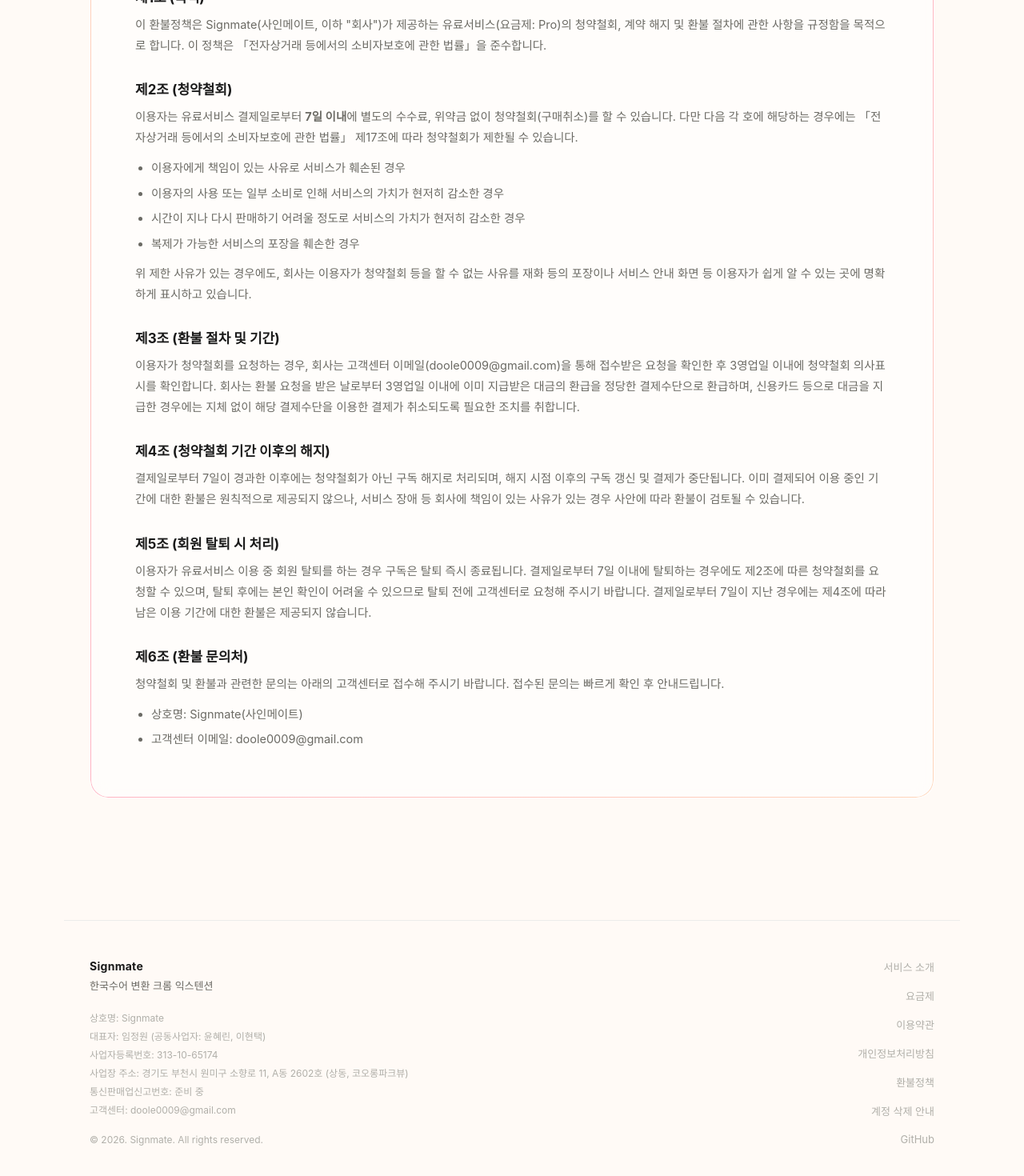
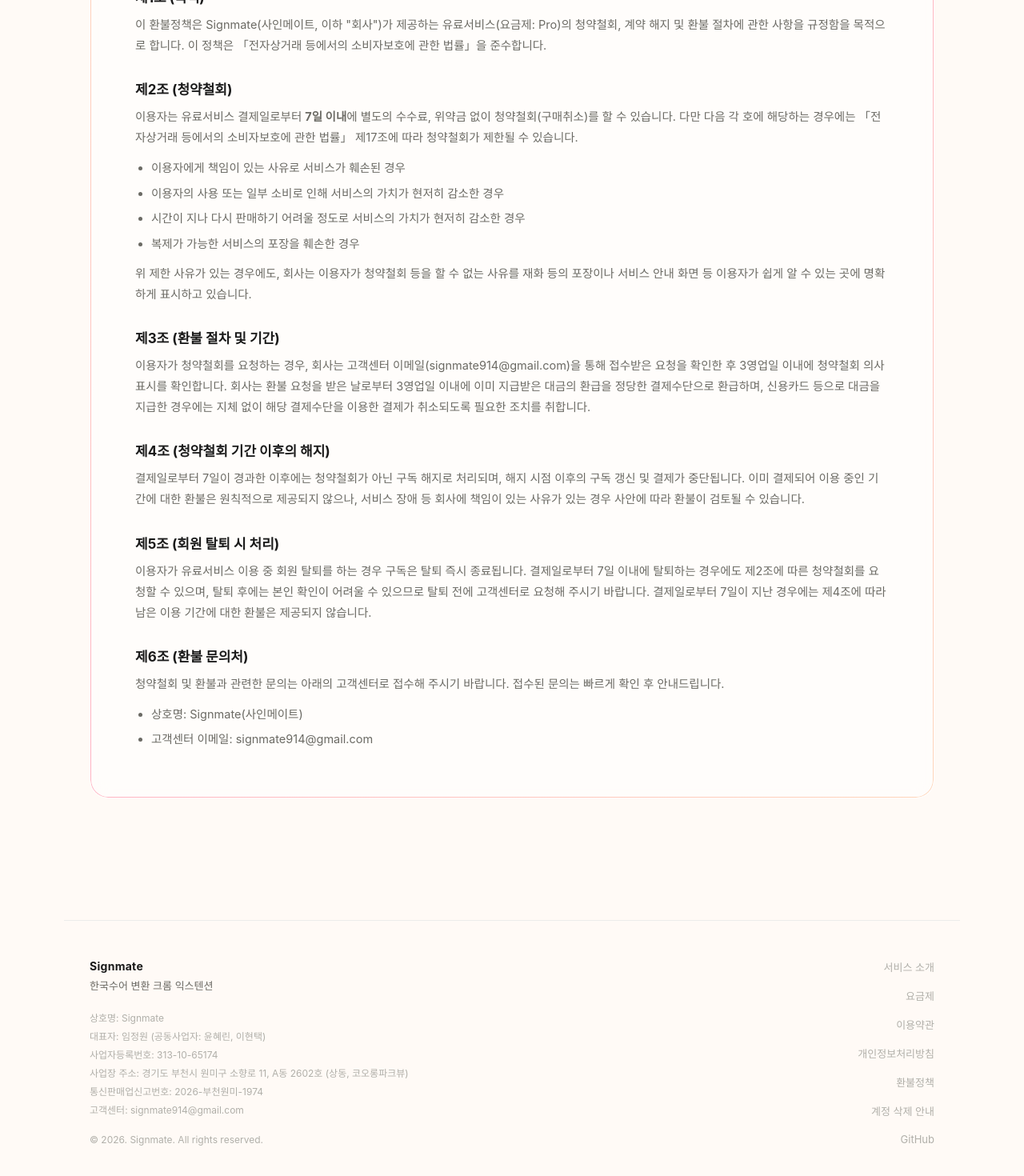
Before and after one commit to sign-mate/WEBSITE, a React (Vite) app: page /refund-policy in a window 1280 px wide. Shown: the part 340-1810 px from the top of the page at 80% size. Built offline with nearby package versions, Linux system fonts and the light colour scheme; no server answers; a web font is replaced by a local one.

Commit message:
Change some details

```diff
--- a/src/components/Footer.tsx
+++ b/src/components/Footer.tsx
@@ -15,8 +15,8 @@
             <p>대표자: 임정원 (공동사업자: 윤혜린, 이현택)</p>
             <p>사업자등록번호: 313-10-65174</p>
             <p>사업장 주소: 경기도 부천시 원미구 소향로 11, A동 2602호 (상동, 코오롱파크뷰)</p>
-            <p>통신판매업신고번호: 준비 중</p>
-            <p>고객센터: doole0009@gmail.com</p>
+            <p>통신판매업신고번호: 2026-부천원미-1974</p>
+            <p>고객센터: signmate914@gmail.com</p>
           </div>
           <div className="footer-credit">© 2026. Signmate. All rights reserved.</div>
         </div>
--- a/src/pages/AccountDeletionPage.tsx
+++ b/src/pages/AccountDeletionPage.tsx
@@ -19,7 +19,7 @@
 
       <h2>2. 로그인할 수 없는 경우</h2>
       <p>
-        가입한 이메일 주소 또는 이름과 전화번호를 적어 고객센터 이메일 doole0009@gmail.com 으로
+        가입한 이메일 주소 또는 이름과 전화번호를 적어 고객센터 이메일 signmate914@gmail.com 으로
         삭제를 요청해 주세요. 본인 확인 후 지체 없이 처리합니다.
       </p>
 
--- a/src/pages/PrivacyPage.tsx
+++ b/src/pages/PrivacyPage.tsx
@@ -98,7 +98,7 @@
       </p>
       <ul>
         <li>성명: 임정원</li>
-        <li>이메일: doole0009@gmail.com</li>
+        <li>이메일: signmate914@gmail.com</li>
       </ul>
 
       <h2>9. 크롬 확장 프로그램에서의 정보 처리</h2>
--- a/src/pages/RefundPolicyPage.tsx
+++ b/src/pages/RefundPolicyPage.tsx
@@ -29,7 +29,7 @@
 
       <h2>제3조 (환불 절차 및 기간)</h2>
       <p>
-        이용자가 청약철회를 요청하는 경우, 회사는 고객센터 이메일(doole0009@gmail.com)을 통해
+        이용자가 청약철회를 요청하는 경우, 회사는 고객센터 이메일(signmate914@gmail.com)을 통해
         접수받은 요청을 확인한 후 3영업일 이내에 청약철회 의사표시를 확인합니다. 회사는 환불
         요청을 받은 날로부터 3영업일 이내에 이미 지급받은 대금의 환급을 정당한 결제수단으로
         환급하며, 신용카드 등으로 대금을 지급한 경우에는 지체 없이 해당 결제수단을 이용한 결제가
@@ -59,7 +59,7 @@
       </p>
       <ul>
         <li>상호명: Signmate(사인메이트)</li>
-        <li>고객센터 이메일: doole0009@gmail.com</li>
+        <li>고객센터 이메일: signmate914@gmail.com</li>
       </ul>
     </LegalPage>
   );
```
